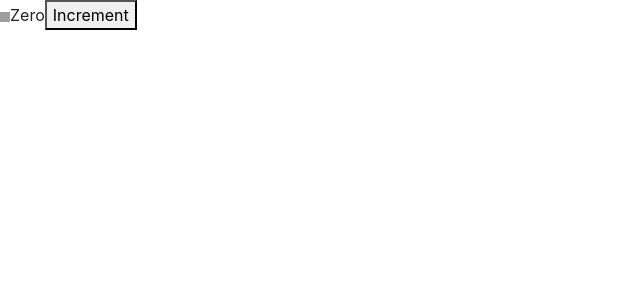
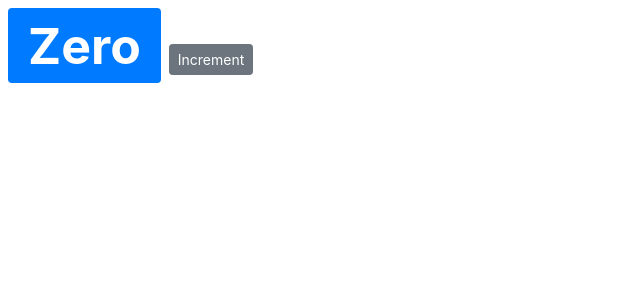
Before and after one commit to nltr/react-examples, a React (Create React App) app in the folder counter-app/: page / in a window 1280 px wide. Shown: the top 300 px of the page, without its empty margins (0-640 px from the left). Built offline with nearby package versions, Linux system fonts and the light colour scheme; grey boxes are pictures that could not be loaded.

Commit message:
adding styles

```diff
--- a/counter-app/src/components/counterComponent.jsx
+++ b/counter-app/src/components/counterComponent.jsx
@@ -2,15 +2,19 @@ import React, { Component } from "react";
 
 class Counter extends Component {
   state = {
-    count: 0,
-    src: "https://picsum.photos/10"
+    count: 0
+  };
+  styles = {
+    fontSize: "50px",
+    fontWeight: "bold"
   };
   render() {
     return (
       <React.Fragment>
-        <img src={this.state.src} alt=""></img>
-        <span>{this.formatCounter()}</span>
-        <button>Increment</button>
+        <span className="badge badge-primary m-2" style={this.styles}>
+          {this.formatCounter()}
+        </span>
+        <button className="btn btn-secondary btn-sm">Increment</button>
       </React.Fragment>
     );
   }
```
